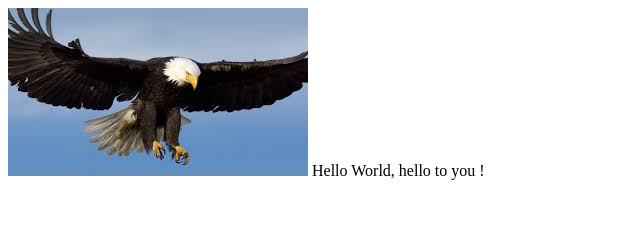
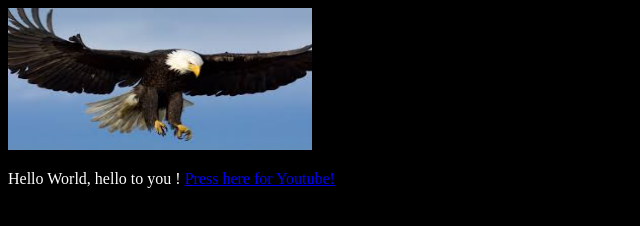
Before and after one commit to zhuanlim/lecture0, a plain HTML site: page index.html in a window 1280 px wide. Shown: the whole page, without its empty margins (0-640 px from the left). Drawn offline with Linux system fonts and the light colour scheme.

Commit message:
Update index.html

```diff
--- a/index.html
+++ b/index.html
@@ -4,7 +4,11 @@
       <title>ZA webpage!</title>
   </head>
   <body>
-    <img src='eagle.jfif'>
+    <img src='eagle.jfif' width="304" height="142">
+	<body style= "background-color:black;">
+	<p>
+	<p style="color:white;">
     Hello World, hello to you !
+	<a href= 'https://www.youtube.com/' > Press here for Youtube!</a>
   </body>
 </html>
```
